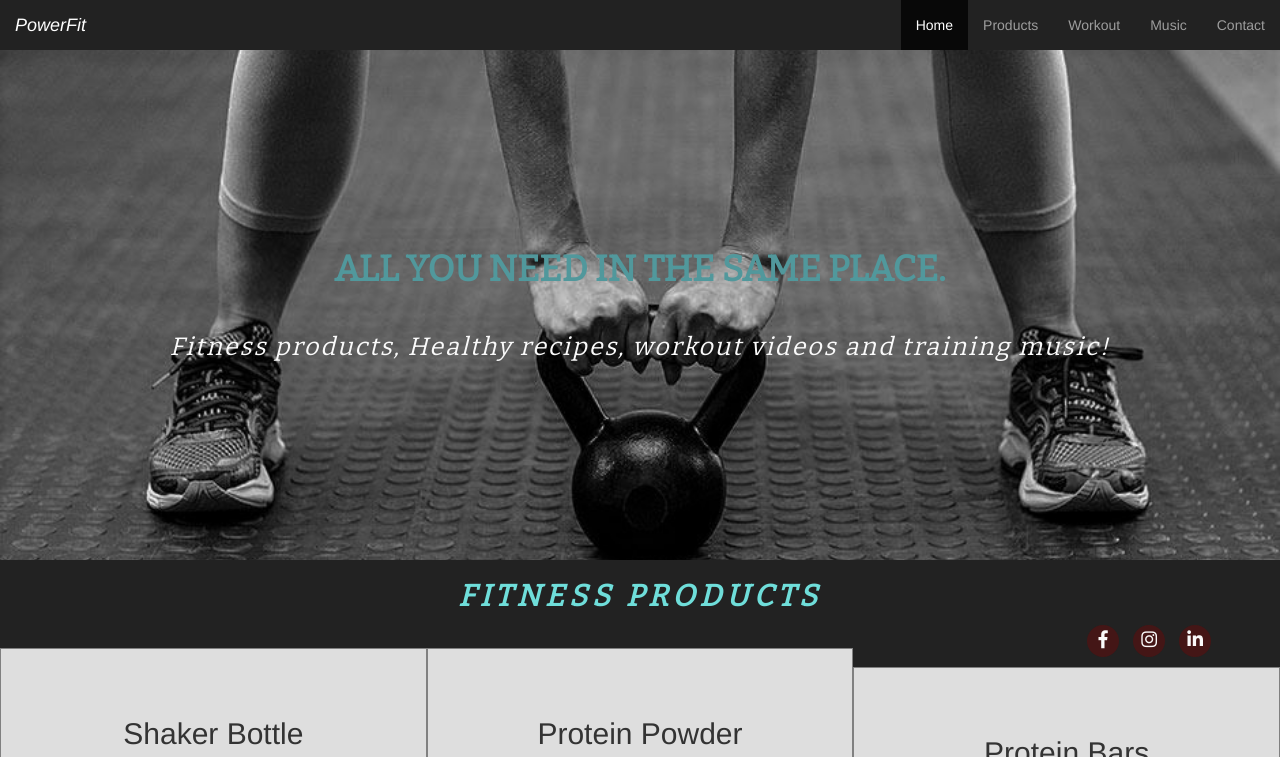
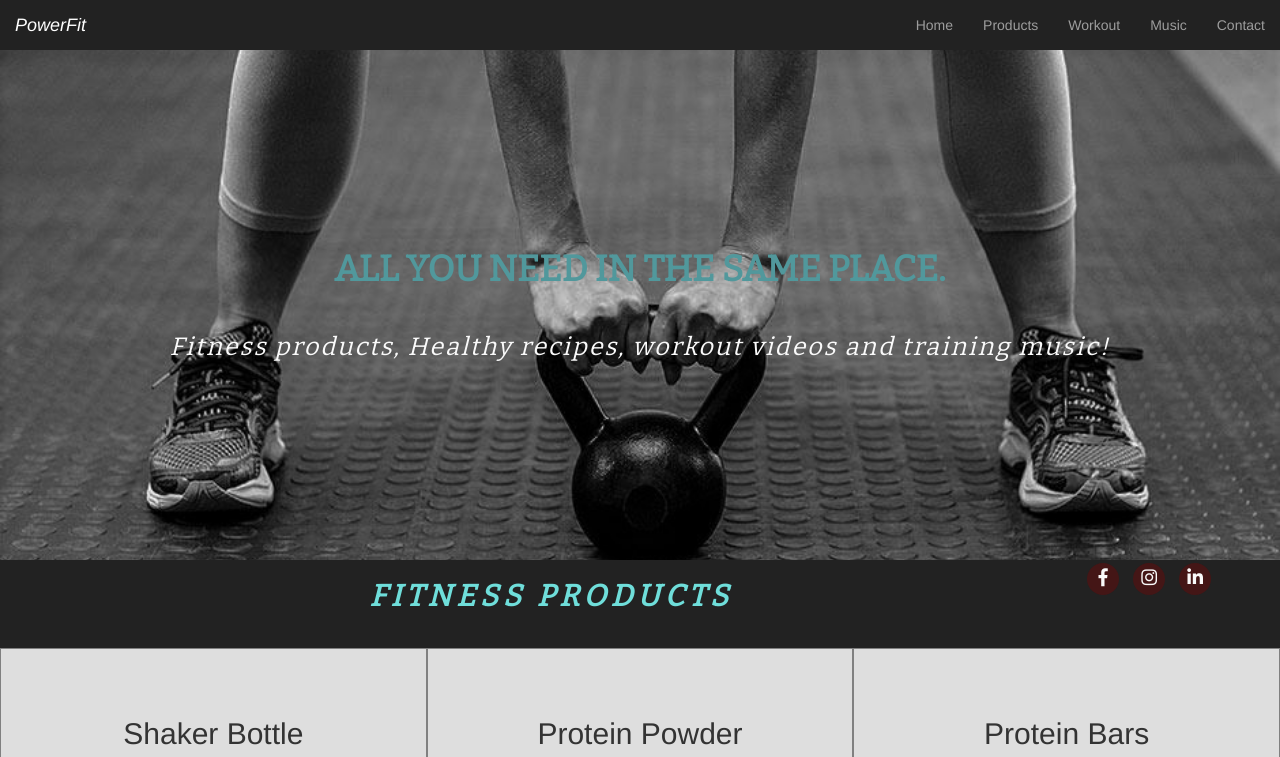
Before and after one commit to Dreeaml/PowerFit, a plain HTML site: page assets/home.html in a window 1280 px wide. Shown: the top 757 px of the page. Drawn offline with nearby package versions, Linux system fonts and the light colour scheme.

```diff
--- a/assets/home.html
+++ b/assets/home.html
@@ -5,10 +5,12 @@
     <meta name="viewport" content="width=device-width, initial-scale=1.0">
     <meta http-equiv="X-UA-Compatible" content="ie=edge">
     <link rel="stylesheet" href="style.css" type="text/css" />
+    <link rel="icon" type="image/png" sizes="16x16" href="/assets/favicon-16x16.png"/>
     <link rel="stylesheet" href="https://stackpath.bootstrapcdn.com/bootstrap/3.3.7/css/bootstrap.min.css" type="text/css" />
-    <link rel="stylesheet" href="https://use.fontawesome.com/releases/v5.7.2/css/all.css" integrity="sha384-fnmOCqbTlWIlj8LyTjo7mOUStjsKC4pOpQbqyi7RrhN7udi9RwhKkMHpvLbHG9Sr" crossorigin="anonymous">    <link rel="stylesheet" href="https://stackpath.bootstrapcdn.com/bootstrap/3.3.7/js/bootstrap.min.js" type="text/css" />
-    <link rel="stylesheet" href="https://maxcdn.bootstrapcdn.com/bootstrap/3.3.7/css/bootstrap.min.css" integrity="sha384-BVYiiSIFeK1dGmJRAkycuHAHRg32OmUcww7on3RYdg4Va+PmSTsz/K68vbdEjh4u" crossorigin="anonymous">
-    <link rel="icon" type="image/png" sizes="16x16" href="/assets/favicon-16x16.png"/>
+    <!--FontAwesome--><link rel="stylesheet" href="https://use.fontawesome.com/releases/v5.7.2/css/all.css" integrity="sha384-fnmOCqbTlWIlj8LyTjo7mOUStjsKC4pOpQbqyi7RrhN7udi9RwhKkMHpvLbHG9Sr" crossorigin="anonymous">    <link rel="stylesheet" href="https://stackpath.bootstrapcdn.com/bootstrap/3.3.7/js/bootstrap.min.js" type="text/css" />
+    <!--bootstrap--><link rel="stylesheet" href="https://maxcdn.bootstrapcdn.com/bootstrap/3.3.7/css/bootstrap.min.css" integrity="sha384-BVYiiSIFeK1dGmJRAkycuHAHRg32OmUcww7on3RYdg4Va+PmSTsz/K68vbdEjh4u" crossorigin="anonymous">
+    <!--jQuery--><script src="https://ajax.googleapis.com/ajax/libs/jquery/1.12.4/jquery.min.js"></script>
+    <!--js--><script src="https://maxcdn.bootstrapcdn.com/bootstrap/3.3.7/js/bootstrap.min.js" integrity="sha384-Tc5IQib027qvyjSMfHjOMaLkfuWVxZxUPnCJA7l2mCWNIpG9mGCD8wGNIcPD7Txa" crossorigin="anonymous"></script>
     <title>PowerFit</title>
 </head>
 <body>
@@ -24,7 +26,7 @@
         </div>
         <div class="navbar-collapse collapse navbar-right" id="navbar">
             <ul class="nav navbar-nav">
-                <li class="active"><a href="#home">Home</a></li>
+                <li><a href="#home">Home</a></li>
                 <li><a href="#catalog">Products</a></li>
                 <li><a href="#training">Workout</a></li>
                 <li><a href="#music">Music</a></li>
--- a/assets/style.css
+++ b/assets/style.css
@@ -69,8 +69,8 @@ h2, h3{
     font-style:italic;
     }
 
-.navbar-nav{
-    z-index: 1;
+.navbar-nav li:hover{
+    background-color: #3c3b3b;
 }
 /*---------------------------------------------Page 1*/
 
@@ -92,7 +92,7 @@ h2, h3{
 }
 
 .social-links-position{
-    padding-top:20%;
+    padding-top:15%;
 }
 
 .social-links{
@@ -344,3 +344,14 @@ footer{
     padding-top:40%;
   }
 }
+
+@media (min-width:1000px) and (max-width:1300px){
+  .social-links-position{
+    padding-top:15%;
+  }
+}
+@media (min-width:1300px){
+  .social-links-position{
+    padding-top:5%;
+  }
+}
```
